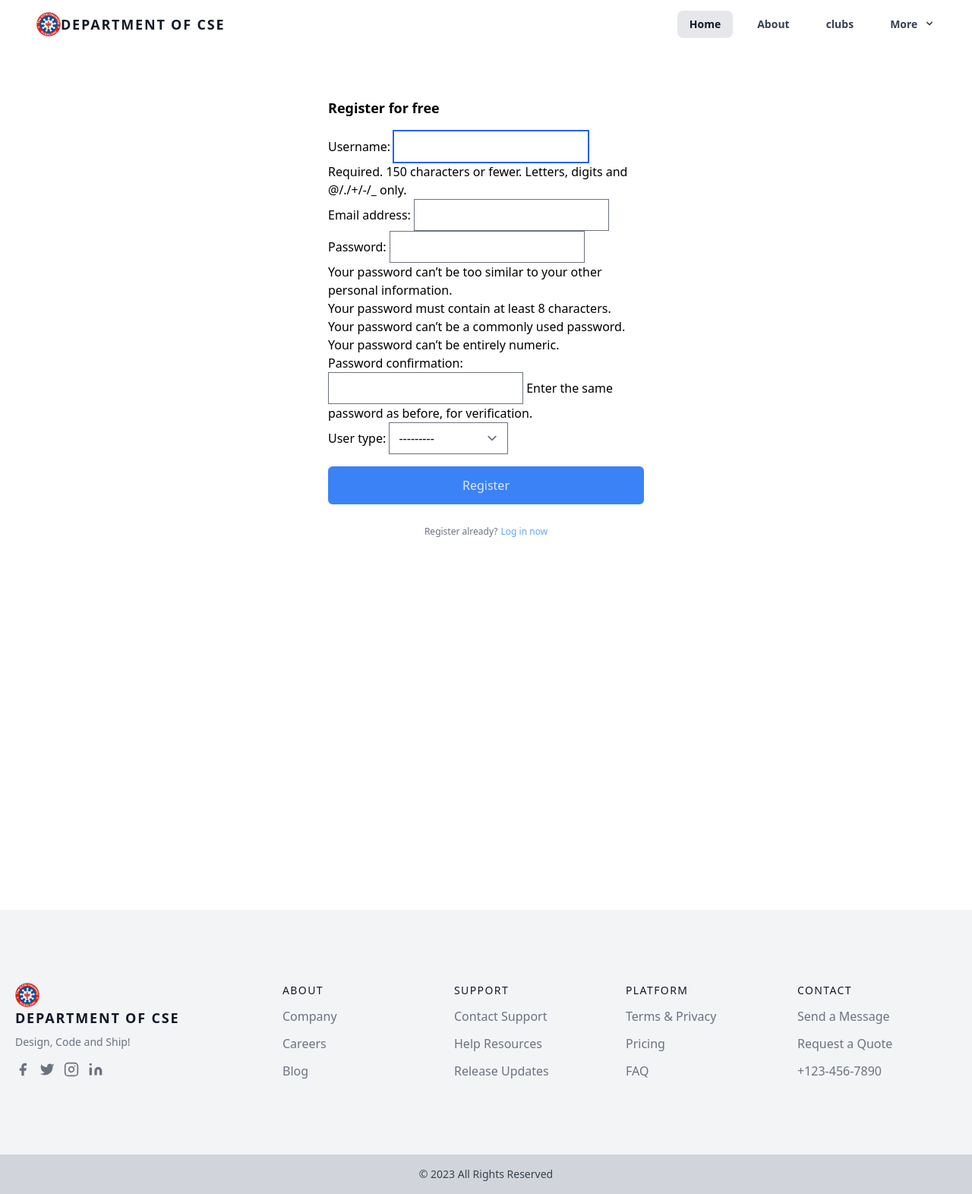
After one commit to Ranadip213/cse_department_site, a Django app: page /accounts/register in a window 1280 px wide. The commit adds this page. Shown: the whole page at 76% size. Run offline with Django 4.2, Linux system fonts and the light colour scheme; some libraries are stand-ins or nearby versions.

```diff
--- a/cse_department_site/accounts/forms.py
+++ b/cse_department_site/accounts/forms.py
@@ -1,3 +1,9 @@
 from django import forms
 from django.contrib.auth.forms import UserCreationForm
-from django.db import transaction
+from django.contrib.auth.models import User
+from .models import CustomUser
+
+class CreateUserForm(UserCreationForm):
+	class Meta:
+		model = CustomUser
+		fields = ['username', 'email', 'password1', 'password2', 'user_type']
--- a/cse_department_site/accounts/urls.py
+++ b/cse_department_site/accounts/urls.py
@@ -1,4 +1,7 @@
 from django.urls import path
 from . import views
 
-urlpatterns = []
+urlpatterns = [
+     path('register', views.register_page, name = 'register'),
+     path('logout', views.logoutUser, name="logout"),
+]
--- a/cse_department_site/accounts/views.py
+++ b/cse_department_site/accounts/views.py
@@ -1,2 +1,36 @@
 from django.shortcuts import render
 from django.shortcuts import redirect
+from django.contrib.auth import authenticate, login, logout
+from .forms import CreateUserForm
+from django.contrib import messages
+
+def register_page(request):
+    # Check if the user is already authenticated
+    if request.user.is_authenticated:
+        # Redirect to home page if the user is already logged in
+        return redirect('home')
+    else:
+        # Create an instance of the CreateUserForm
+        form = CreateUserForm()
+        if request.method == 'POST':
+            # Populate the form with data from the request
+            form = CreateUserForm(request.POST)
+            if form.is_valid():
+                # Save the form and create a new user
+                form.save()
+                # Get the username of the newly created user
+                user = form.cleaned_data.get('username')
+                # Send a success message
+                messages.success(request, 'Account was created for ' + user)
+                # Redirect to the home page
+                return redirect('home')
+        # Render the register template with the form
+        return render(request, 'components/register.html', context={'form': form})
+
+def logoutUser(request):
+    """
+    Logs out the current user and redirects them to the login page
+    """
+    logout(request)
+    messages.info(request, "You have been successfully logged out.")
+    return redirect('home')
--- a/cse_department_site/cse_department_site/settings.py
+++ b/cse_department_site/cse_department_site/settings.py
@@ -114,6 +114,7 @@ TEMPLATES = [
 
 WSGI_APPLICATION = 'cse_department_site.wsgi.application'
 
+AUTH_USER_MODEL = 'accounts.CustomUser'
 
 # Database
 # https://docs.djangoproject.com/en/4.2/ref/settings/#databases
--- a/cse_department_site/templates/components/nav.html
+++ b/cse_department_site/templates/components/nav.html
@@ -1,31 +1,120 @@
 {% load static %}
-<script src="https://cdn.jsdelivr.net/gh/alpinejs/alpine@v2.x.x/dist/alpine.min.js" defer></script>
-<div class="w-full text-gray-700 bg-white dark-mode:text-gray-200 dark-mode:bg-gray-800">
-  <div x-data="{ open: false }" class="flex flex-col max-w-screen-xl px-4 mx-auto md:items-center md:justify-between md:flex-row md:px-6 lg:px-8">
+<script
+  src="https://cdn.jsdelivr.net/gh/alpinejs/alpine@v2.x.x/dist/alpine.min.js"
+  defer
+></script>
+<div
+  class="w-full text-gray-700 bg-white dark-mode:text-gray-200 dark-mode:bg-gray-800"
+>
+  <div
+    x-data="{ open: false }"
+    class="flex flex-col max-w-screen-xl px-4 mx-auto md:items-center md:justify-between md:flex-row md:px-6 lg:px-8"
+  >
     <div class="p-4 flex flex-row items-center justify-between">
-      <img src="{% static 'images/logo.png' %}" alt="Logo" class="h-8">
-      <a href="#" class="text-lg font-semibold tracking-widest text-gray-900 uppercase rounded-lg dark-mode:text-white focus:outline-none focus:shadow-outline">DEPARTMENT OF CSE</a>
-      <button class="md:hidden rounded-lg focus:outline-none focus:shadow-outline" @click="open = !open">
+      <img src="{% static 'images/logo.png' %}" alt="Logo" class="h-8" />
+      <a
+        href="#"
+        class="text-lg font-semibold tracking-widest text-gray-900 uppercase rounded-lg dark-mode:text-white focus:outline-none focus:shadow-outline"
+        >DEPARTMENT OF CSE</a
+      >
+      <button
+        class="md:hidden rounded-lg focus:outline-none focus:shadow-outline"
+        @click="open = !open"
+      >
         <svg fill="currentColor" viewBox="0 0 20 20" class="w-6 h-6">
-          <path x-show="!open" fill-rule="evenodd" d="M3 5a1 1 0 011-1h12a1 1 0 110 2H4a1 1 0 01-1-1zM3 10a1 1 0 011-1h12a1 1 0 110 2H4a1 1 0 01-1-1zM9 15a1 1 0 011-1h6a1 1 0 110 2h-6a1 1 0 01-1-1z" clip-rule="evenodd"></path>
-          <path x-show="open" fill-rule="evenodd" d="M4.293 4.293a1 1 0 011.414 0L10 8.586l4.293-4.293a1 1 0 111.414 1.414L11.414 10l4.293 4.293a1 1 0 01-1.414 1.414L10 11.414l-4.293 4.293a1 1 0 01-1.414-1.414L8.586 10 4.293 5.707a1 1 0 010-1.414z" clip-rule="evenodd"></path>
+          <path
+            x-show="!open"
+            fill-rule="evenodd"
+            d="M3 5a1 1 0 011-1h12a1 1 0 110 2H4a1 1 0 01-1-1zM3 10a1 1 0 011-1h12a1 1 0 110 2H4a1 1 0 01-1-1zM9 15a1 1 0 011-1h6a1 1 0 110 2h-6a1 1 0 01-1-1z"
+            clip-rule="evenodd"
+          ></path>
+          <path
+            x-show="open"
+            fill-rule="evenodd"
+            d="M4.293 4.293a1 1 0 011.414 0L10 8.586l4.293-4.293a1 1 0 111.414 1.414L11.414 10l4.293 4.293a1 1 0 01-1.414 1.414L10 11.414l-4.293 4.293a1 1 0 01-1.414-1.414L8.586 10 4.293 5.707a1 1 0 010-1.414z"
+            clip-rule="evenodd"
+          ></path>
         </svg>
       </button>
     </div>
-    <nav :class="{'flex': open, 'hidden': !open}" class="flex-col flex-grow pb-4 md:pb-0 hidden md:flex md:justify-end md:flex-row">
-      <a class="px-4 py-2 mt-2 text-sm font-semibold text-gray-900 bg-gray-200 rounded-lg dark-mode:bg-gray-700 dark-mode:hover:bg-gray-600 dark-mode:focus:bg-gray-600 dark-mode:focus:text-white dark-mode:hover:text-white dark-mode:text-gray-200 md:mt-0 hover:text-gray-900 focus:text-gray-900 hover:bg-gray-200 focus:bg-gray-200 focus:outline-none focus:shadow-outline" href="{% url 'home' %}">Home</a>
-      <a class="px-4 py-2 mt-2 text-sm font-semibold bg-transparent rounded-lg dark-mode:bg-transparent dark-mode:hover:bg-gray-600 dark-mode:focus:bg-gray-600 dark-mode:focus:text-white dark-mode:hover:text-white dark-mode:text-gray-200 md:mt-0 md:ml-4 hover:text-gray-900 focus:text-gray-900 hover:bg-gray-200 focus:bg-gray-200 focus:outline-none focus:shadow-outline" href="#">About</a>
-      <a class="px-4 py-2 mt-2 text-sm font-semibold bg-transparent rounded-lg dark-mode:bg-transparent dark-mode:hover:bg-gray-600 dark-mode:focus:bg-gray-600 dark-mode:focus:text-white dark-mode:hover:text-white dark-mode:text-gray-200 md:mt-0 md:ml-4 hover:text-gray-900 focus:text-gray-900 hover:bg-gray-200 focus:bg-gray-200 focus:outline-none focus:shadow-outline" href="{% url 'clubs' %}">clubs</a>
+    <nav
+      :class="{'flex': open, 'hidden': !open}"
+      class="flex-col flex-grow pb-4 md:pb-0 hidden md:flex md:justify-end md:flex-row"
+    >
+      <a
+        class="px-4 py-2 mt-2 text-sm font-semibold text-gray-900 bg-gray-200 rounded-lg dark-mode:bg-gray-700 dark-mode:hover:bg-gray-600 dark-mode:focus:bg-gray-600 dark-mode:focus:text-white dark-mode:hover:text-white dark-mode:text-gray-200 md:mt-0 hover:text-gray-900 focus:text-gray-900 hover:bg-gray-200 focus:bg-gray-200 focus:outline-none focus:shadow-outline"
+        href="{% url 'home' %}"
+        >Home</a
+      >
+      <a
+        class="px-4 py-2 mt-2 text-sm font-semibold bg-transparent rounded-lg dark-mode:bg-transparent dark-mode:hover:bg-gray-600 dark-mode:focus:bg-gray-600 dark-mode:focus:text-white dark-mode:hover:text-white dark-mode:text-gray-200 md:mt-0 md:ml-4 hover:text-gray-900 focus:text-gray-900 hover:bg-gray-200 focus:bg-gray-200 focus:outline-none focus:shadow-outline"
+        href="#"
+        >About</a
+      >
+      <a
+        class="px-4 py-2 mt-2 text-sm font-semibold bg-transparent rounded-lg dark-mode:bg-transparent dark-mode:hover:bg-gray-600 dark-mode:focus:bg-gray-600 dark-mode:focus:text-white dark-mode:hover:text-white dark-mode:text-gray-200 md:mt-0 md:ml-4 hover:text-gray-900 focus:text-gray-900 hover:bg-gray-200 focus:bg-gray-200 focus:outline-none focus:shadow-outline"
+        href="{% url 'clubs' %}"
+        >clubs</a
+      >
       <div @click.away="open = false" class="relative" x-data="{ open: false }">
-        <button @click="open = !open" class="flex flex-row items-center w-full px-4 py-2 mt-2 text-sm font-semibold text-left bg-transparent rounded-lg dark-mode:bg-transparent dark-mode:focus:text-white dark-mode:hover:text-white dark-mode:focus:bg-gray-600 dark-mode:hover:bg-gray-600 md:w-auto md:inline md:mt-0 md:ml-4 hover:text-gray-900 focus:text-gray-900 hover:bg-gray-200 focus:bg-gray-200 focus:outline-none focus:shadow-outline">
+        <button
+          @click="open = !open"
+          class="flex flex-row items-center w-full px-4 py-2 mt-2 text-sm font-semibold text-left bg-transparent rounded-lg dark-mode:bg-transparent dark-mode:focus:text-white dark-mode:hover:text-white dark-mode:focus:bg-gray-600 dark-mode:hover:bg-gray-600 md:w-auto md:inline md:mt-0 md:ml-4 hover:text-gray-900 focus:text-gray-900 hover:bg-gray-200 focus:bg-gray-200 focus:outline-none focus:shadow-outline"
+        >
           <span>More</span>
-          <svg fill="currentColor" viewBox="0 0 20 20" :class="{'rotate-180': open, 'rotate-0': !open}" class="inline w-4 h-4 mt-1 ml-1 transition-transform duration-200 transform md:-mt-1"><path fill-rule="evenodd" d="M5.293 7.293a1 1 0 011.414 0L10 10.586l3.293-3.293a1 1 0 111.414 1.414l-4 4a1 1 0 01-1.414 0l-4-4a1 1 0 010-1.414z" clip-rule="evenodd"></path></svg>
+          <svg
+            fill="currentColor"
+            viewBox="0 0 20 20"
+            :class="{'rotate-180': open, 'rotate-0': !open}"
+            class="inline w-4 h-4 mt-1 ml-1 transition-transform duration-200 transform md:-mt-1"
+          >
+            <path
+              fill-rule="evenodd"
+              d="M5.293 7.293a1 1 0 011.414 0L10 10.586l3.293-3.293a1 1 0 111.414 1.414l-4 4a1 1 0 01-1.414 0l-4-4a1 1 0 010-1.414z"
+              clip-rule="evenodd"
+            ></path>
+          </svg>
         </button>
-        <div x-show="open" x-transition:enter="transition ease-out duration-100" x-transition:enter-start="transform opacity-0 scale-95" x-transition:enter-end="transform opacity-100 scale-100" x-transition:leave="transition ease-in duration-75" x-transition:leave-start="transform opacity-100 scale-100" x-transition:leave-end="transform opacity-0 scale-95" class="absolute right-0 w-full mt-2 origin-top-right rounded-md shadow-lg md:w-48">
-          <div class="px-2 py-2 bg-white rounded-md shadow dark-mode:bg-gray-800">
-            <a class="block px-4 py-2 mt-2 text-sm font-semibold bg-transparent rounded-lg dark-mode:bg-transparent dark-mode:hover:bg-gray-600 dark-mode:focus:bg-gray-600 dark-mode:focus:text-white dark-mode:hover:text-white dark-mode:text-gray-200 md:mt-0 hover:text-gray-900 focus:text-gray-900 hover:bg-gray-200 focus:bg-gray-200 focus:outline-none focus:shadow-outline" href="{% url 'gallery' %}">Gallery</a>
-            <a class="block px-4 py-2 mt-2 text-sm font-semibold bg-transparent rounded-lg dark-mode:bg-transparent dark-mode:hover:bg-gray-600 dark-mode:focus:bg-gray-600 dark-mode:focus:text-white dark-mode:hover:text-white dark-mode:text-gray-200 md:mt-0 hover:text-gray-900 focus:text-gray-900 hover:bg-gray-200 focus:bg-gray-200 focus:outline-none focus:shadow-outline" href="#">Notice & Events</a>
-            <a class="block px-4 py-2 mt-2 text-sm font-semibold bg-transparent rounded-lg dark-mode:bg-transparent dark-mode:hover:bg-gray-600 dark-mode:focus:bg-gray-600 dark-mode:focus:text-white dark-mode:hover:text-white dark-mode:text-gray-200 md:mt-0 hover:text-gray-900 focus:text-gray-900 hover:bg-gray-200 focus:bg-gray-200 focus:outline-none focus:shadow-outline" href="#">Login</a>
+        <div
+          x-show="open"
+          x-transition:enter="transition ease-out duration-100"
+          x-transition:enter-start="transform opacity-0 scale-95"
+          x-transition:enter-end="transform opacity-100 scale-100"
+          x-transition:leave="transition ease-in duration-75"
+          x-transition:leave-start="transform opacity-100 scale-100"
+          x-transition:leave-end="transform opacity-0 scale-95"
+          class="absolute right-0 w-full mt-2 origin-top-right rounded-md shadow-lg md:w-48"
+        >
+          <div
+            class="px-2 py-2 bg-white rounded-md shadow dark-mode:bg-gray-800"
+          >
+            <a
+              class="block px-4 py-2 mt-2 text-sm font-semibold bg-transparent rounded-lg dark-mode:bg-transparent dark-mode:hover:bg-gray-600 dark-mode:focus:bg-gray-600 dark-mode:focus:text-white dark-mode:hover:text-white dark-mode:text-gray-200 md:mt-0 hover:text-gray-900 focus:text-gray-900 hover:bg-gray-200 focus:bg-gray-200 focus:outline-none focus:shadow-outline"
+              href="{% url 'gallery' %}"
+              >Gallery</a
+            >
+            <a
+              class="block px-4 py-2 mt-2 text-sm font-semibold bg-transparent rounded-lg dark-mode:bg-transparent dark-mode:hover:bg-gray-600 dark-mode:focus:bg-gray-600 dark-mode:focus:text-white dark-mode:hover:text-white dark-mode:text-gray-200 md:mt-0 hover:text-gray-900 focus:text-gray-900 hover:bg-gray-200 focus:bg-gray-200 focus:outline-none focus:shadow-outline"
+              href="#"
+              >Notice & Events</a
+            >
+
+            {% if request.user.is_authenticated %}
+
+            <a
+              class="block px-4 py-2 mt-2 text-sm font-semibold bg-transparent rounded-lg dark-mode:bg-transparent dark-mode:hover:bg-gray-600 dark-mode:focus:bg-gray-600 dark-mode:focus:text-white dark-mode:hover:text-white dark-mode:text-gray-200 md:mt-0 hover:text-gray-900 focus:text-gray-900 hover:bg-gray-200 focus:bg-gray-200 focus:outline-none focus:shadow-outline"
+              href="{% url 'logout' %}"
+              >Logout</a
+            >
+            {% else %}
+
+            <a
+              class="block px-4 py-2 mt-2 text-sm font-semibold bg-transparent rounded-lg dark-mode:bg-transparent dark-mode:hover:bg-gray-600 dark-mode:focus:bg-gray-600 dark-mode:focus:text-white dark-mode:hover:text-white dark-mode:text-gray-200 md:mt-0 hover:text-gray-900 focus:text-gray-900 hover:bg-gray-200 focus:bg-gray-200 focus:outline-none focus:shadow-outline"
+              href="{% url 'register' %}"
+              >Login</a
+            >
+
+            {% endif %}
           </div>
         </div>
       </div>
--- /dev/null
+++ b/cse_department_site/templates/components/register.html
@@ -0,0 +1,33 @@
+{% extends 'base.html' %}
+{% load static %}
+{% load crispy_forms_tags %}
+{% load tailwind_filters %}
+{% block content %}
+
+<div class="container mx-auto p-4 bg-white">
+    <div class="w-full md:w-1/2 lg:w-1/3 mx-auto my-12">
+      <h1 class="text-lg font-bold">Register for free</h1>
+      <form class="flex flex-col mt-4" method="POST">
+        {% csrf_token %}
+        <div class="flex flex-col">
+
+            {{ form|crispy }}
+        </div>
+        <button
+            type="submit"
+            class="mt-4 px-4 py-3  leading-6 text-base rounded-md border border-transparent text-white focus:outline-none bg-blue-500 text-blue-100 hover:text-white focus:ring-2 focus:ring-blue-500 focus:ring-offset-2 cursor-pointer inline-flex items-center w-full justify-center items-center font-medium focus:outline-none"
+            value="Register Account"
+            >
+          Register
+        </button>
+        <div class="flex flex-col items-center mt-5">
+            <p class="mt-1 text-xs font-light text-red-500">{{form.errors}}</p>
+          <p class="mt-1 text-xs font-light text-gray-500">
+            Register already?<a href = "#" class="ml-1 font-medium text-blue-400">Log in now</a>
+            </p>
+        </div>
+      </form>
+    </div>
+  </div>
+
+{% endblock content %}
--- a/cse_department_site/theme/static/css/dist/styles.css
+++ b/cse_department_site/theme/static/css/dist/styles.css
@@ -742,9 +742,9 @@ select {
   margin-right: auto;
 }
 
-.my-6 {
-  margin-top: 1.5rem;
-  margin-bottom: 1.5rem;
+.my-12 {
+  margin-top: 3rem;
+  margin-bottom: 3rem;
 }
 
 .mt-2 {
@@ -787,6 +815,10 @@ select {
   margin-left: 0.25rem;
 }
 
+.mt-5 {
+  margin-top: 1.25rem;
+}
+
 .mt-20 {
   margin-top: 5rem;
 }
@@ -859,10 +871,18 @@ select {
   height: 100vh;
 }
 
+.h-8 {
+  height: 2rem;
+}
+
 .h-5 {
   height: 1.25rem;
 }
 
+.h-48 {
+  height: 12rem;
+}
+
 .h-6 {
   height: 1.5rem;
 }
@@ -875,14 +895,6 @@ select {
   height: 24rem;
 }
 
-.h-8 {
-  height: 2rem;
-}
-
-.h-10 {
-  height: 2.5rem;
-}
-
 .min-h-screen {
   min-height: 100vh;
 }
@@ -1021,12 +1025,25 @@ select {
   border-radius: 0.5rem;
 }
 
+.rounded {
+  border-radius: 0.25rem;
+}
+
 .rounded-md {
   border-radius: 0.375rem;
 }
 
 .border {
   border-width: 1px;
+}
+
+.border-yellow-300 {
+  --tw-border-opacity: 1;
+  border-color: rgb(253 224 71 / var(--tw-border-opacity));
+}
+
+.border-transparent {
+  border-color: transparent;
 }
 
 .bg-gray-50 {
@@ -1058,9 +1080,9 @@ select {
   background-color: rgb(229 231 235 / var(--tw-bg-opacity));
 }
 
-.bg-teal-500 {
+.bg-blue-500 {
   --tw-bg-opacity: 1;
-  background-color: rgb(20 184 166 / var(--tw-bg-opacity));
+  background-color: rgb(59 130 246 / var(--tw-bg-opacity));
 }
 
 .bg-blue-600 {
@@ -1128,6 +1151,11 @@ select {
   padding-right: 0.5rem;
 }
 
+.py-3 {
+  padding-top: 0.75rem;
+  padding-bottom: 0.75rem;
+}
+
 .py-16 {
   padding-top: 4rem;
   padding-bottom: 4rem;
@@ -1185,14 +1192,24 @@ select {
   line-height: 1;
 }
 
+.text-lg {
+  font-size: 1.125rem;
+  line-height: 1.75rem;
+}
+
 .text-sm {
   font-size: 0.875rem;
   line-height: 1.25rem;
 }
 
-.text-lg {
-  font-size: 1.125rem;
-  line-height: 1.75rem;
+.text-3xl {
+  font-size: 1.875rem;
+  line-height: 2.25rem;
+}
+
+.text-base {
+  font-size: 1rem;
+  line-height: 1.5rem;
 }
 
 .text-xs {
@@ -1205,16 +1222,6 @@ select {
   line-height: 2rem;
 }
 
-.text-base {
-  font-size: 1rem;
-  line-height: 1.5rem;
-}
-
-.text-3xl {
-  font-size: 1.875rem;
-  line-height: 2.25rem;
-}
-
 .font-medium {
   font-weight: 500;
 }
@@ -1223,14 +1230,18 @@ select {
   font-weight: 600;
 }
 
+.font-bold {
+  font-weight: 700;
+}
+
+.font-light {
+  font-weight: 300;
+}
+
 .font-black {
   font-weight: 900;
 }
 
-.font-normal {
-  font-weight: 400;
-}
-
 .uppercase {
   text-transform: uppercase;
 }
@@ -1245,6 +1256,10 @@ select {
 
 .leading-relaxed {
   line-height: 1.625;
+}
+
+.leading-6 {
+  line-height: 1.5rem;
 }
 
 .tracking-normal {
@@ -1283,6 +1298,31 @@ select {
   color: rgb(255 255 255 / var(--tw-text-opacity));
 }
 
+.text-yellow-300 {
+  --tw-text-opacity: 1;
+  color: rgb(253 224 71 / var(--tw-text-opacity));
+}
+
+.text-gray-50 {
+  --tw-text-opacity: 1;
+  color: rgb(249 250 251 / var(--tw-text-opacity));
+}
+
+.text-blue-100 {
+  --tw-text-opacity: 1;
+  color: rgb(219 234 254 / var(--tw-text-opacity));
+}
+
+.text-red-500 {
+  --tw-text-opacity: 1;
+  color: rgb(239 68 68 / var(--tw-text-opacity));
+}
+
+.text-blue-400 {
+  --tw-text-opacity: 1;
+  color: rgb(96 165 250 / var(--tw-text-opacity));
+}
+
 .text-black {
   --tw-text-opacity: 1;
   color: rgb(0 0 0 / var(--tw-text-opacity));
```
Also changed, not shown: other parts of cse_department_site/theme/static/css/dist/styles.css (+118 -126 lines), cse_department_site/accounts/models.py (+10 -0 lines), cse_department_site/about/migrations/0001_initial.py (deleted), cse_department_site/about/migrations/__init__.py (deleted), cse_department_site/accounts/migrations/0001_initial.py (added), cse_department_site/base/migrations/__init__.py (deleted), cse_department_site/db.sqlite3, cse_department_site/events/migrations/0001_initial.py (deleted), cse_department_site/events/migrations/__init__.py (deleted).
